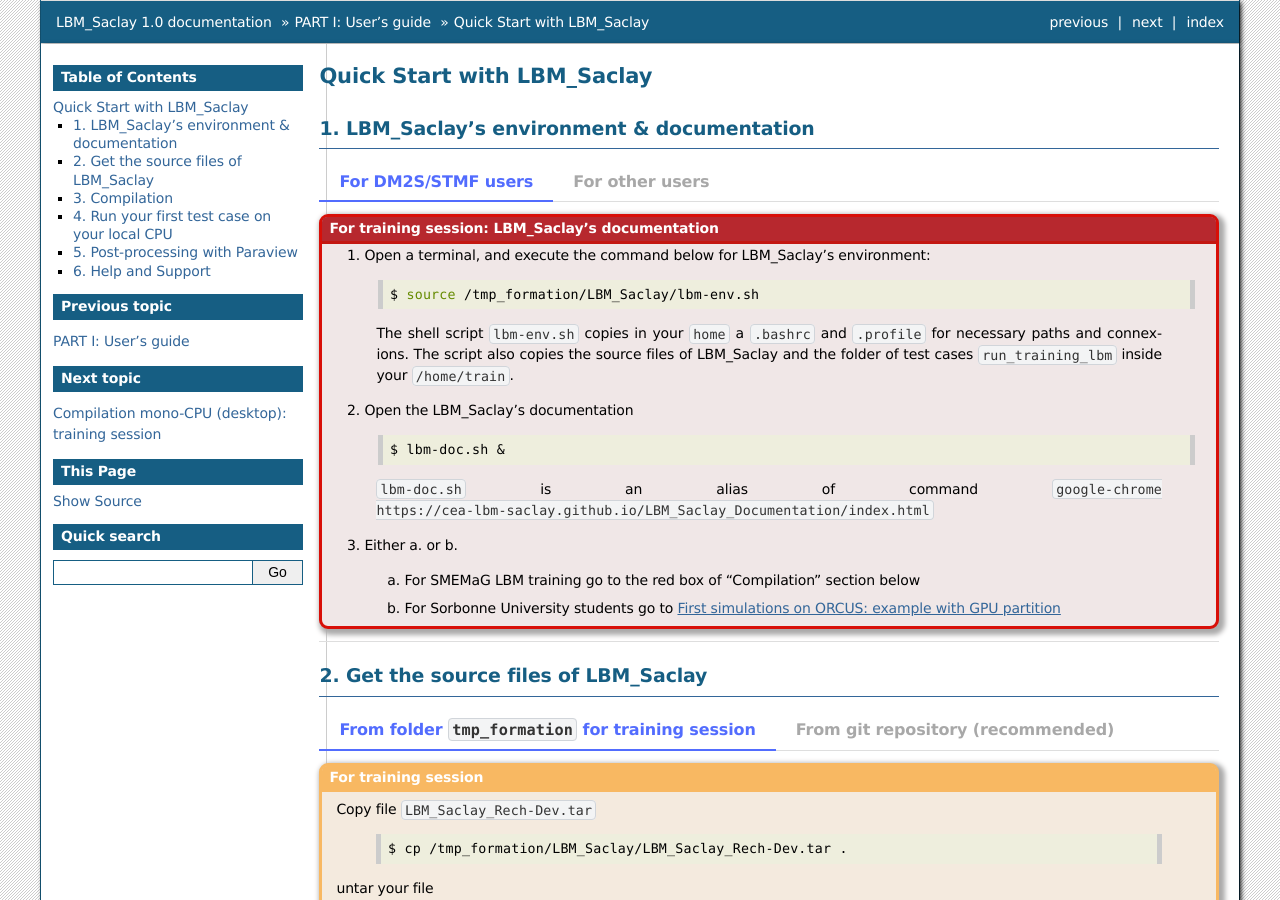
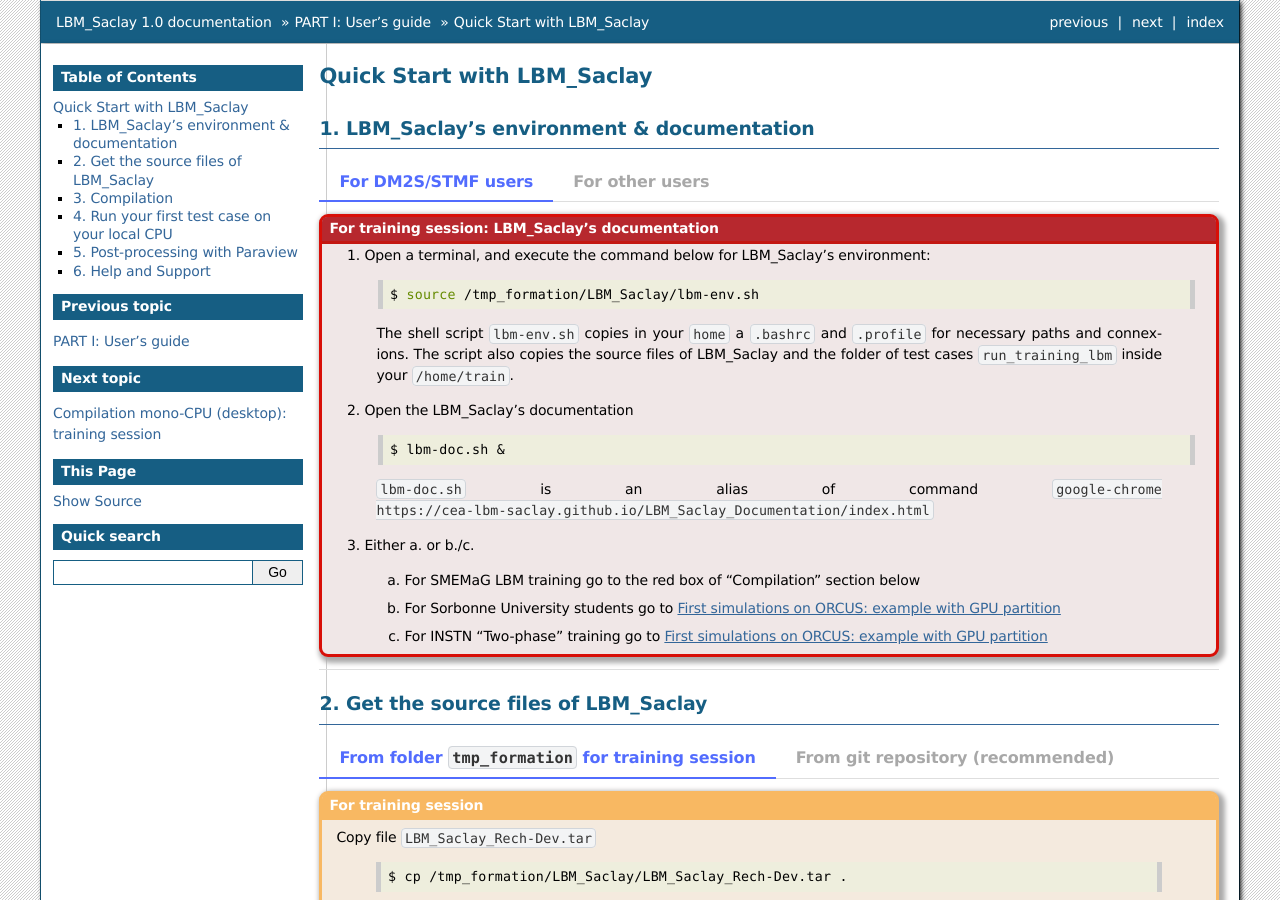
Before and after one commit to cea-lbm-saclay/LBM_Saclay_Documentation, a Sphinx documentation site: the page built from doc/src_doc/01_USER_GUIDE/QUICKSTART/quickstart.rst, in a window 1280 px wide and 900 px high. Built offline with Sphinx 7.4.7, drawn with Linux system fonts in a browser that asks for light colours.

Commit message:
Update quickstart

```diff
--- a/doc/src_doc/01_USER_GUIDE/QUICKSTART/quickstart.rst
+++ b/doc/src_doc/01_USER_GUIDE/QUICKSTART/quickstart.rst
@@ -44,10 +44,11 @@ Quick Start with LBM_Saclay
 
           ``lbm-doc.sh`` is an alias of command ``google-chrome https://cea-lbm-saclay.github.io/LBM_Saclay_Documentation/index.html``
 
-         3. Either a. or b.
+         3. Either a. or b./c.
 
           a. For SMEMaG LBM training go to the red box of "Compilation" section below
           b. For Sorbonne University students go to :ref:`Simulations-GPU`
+          c. For INSTN "Two-phase" training go to :ref:`Simulations-GPU`
 
    .. tab-item:: For other users
 
```
